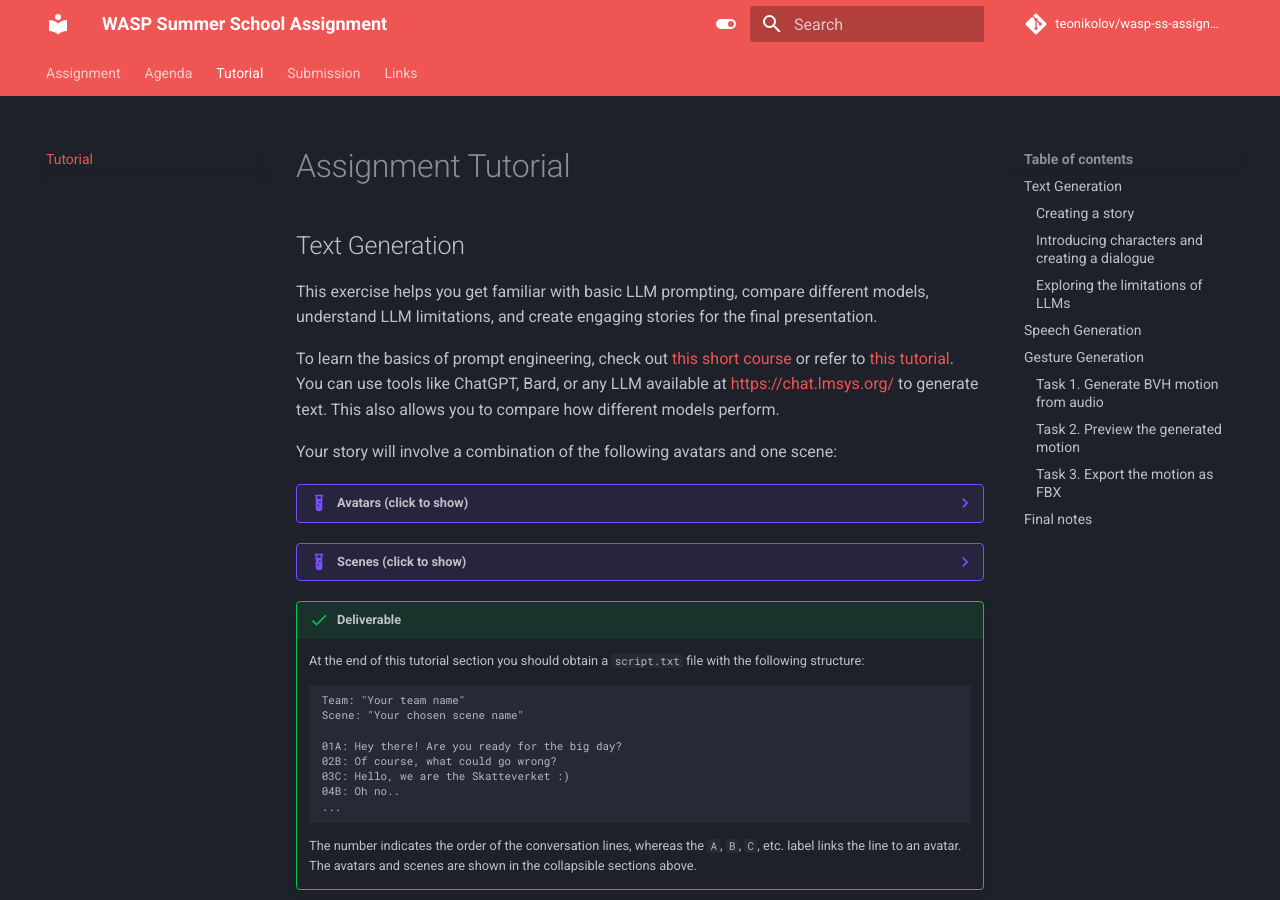
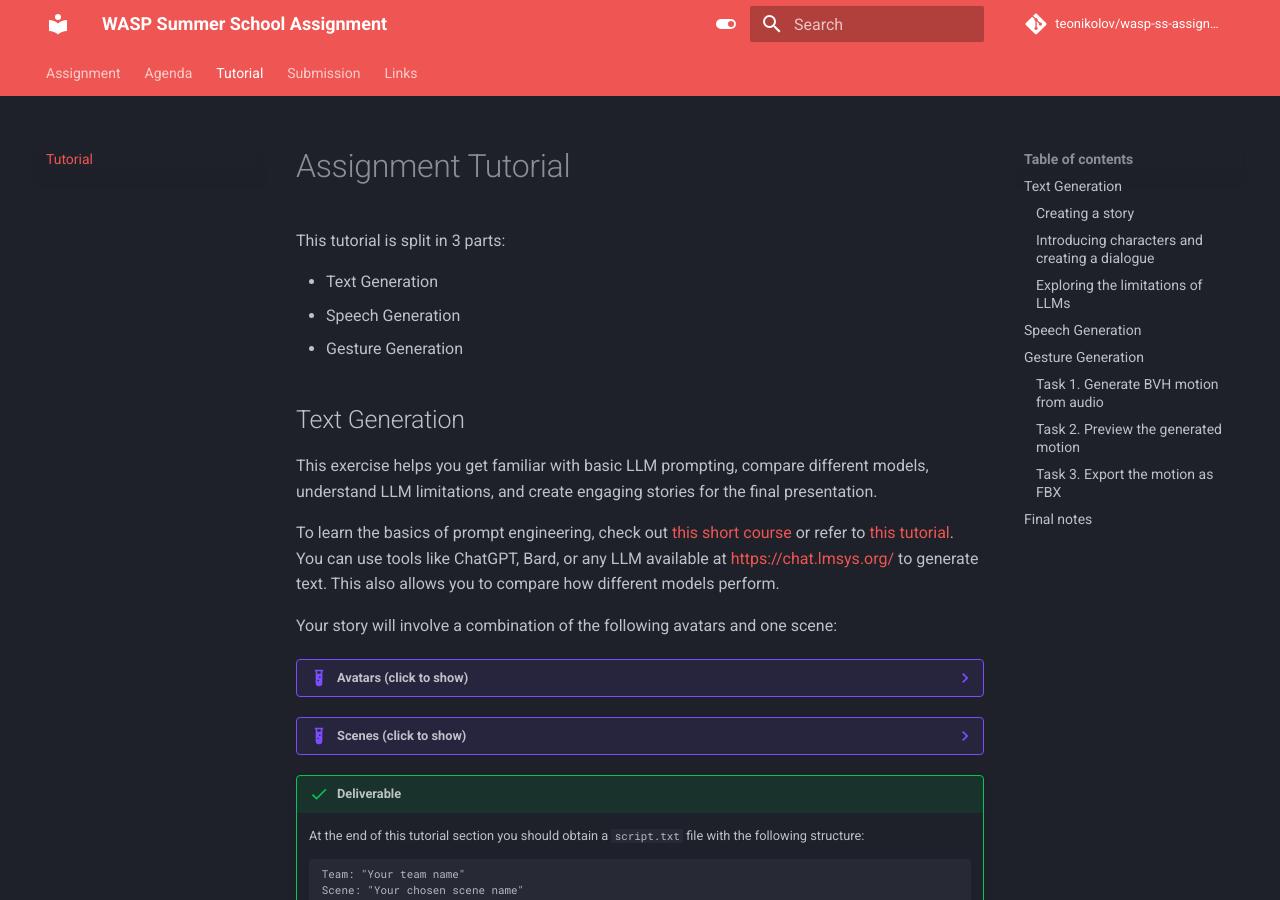
Before and after one commit to TeoNikolov/wasp-ss-assignment, an MkDocs documentation site: the page built from docs/tutorial.md, in a window 1280 px wide and 900 px high. Built offline with MkDocs 1.6.1 and Material for MkDocs 9.7.7, drawn with Linux system fonts in a browser that asks for light colours; comment, search, counter and statistics services are not loaded.

Commit message:
Update tutorial.md

```diff
--- a/docs/tutorial.md
+++ b/docs/tutorial.md
@@ -1,4 +1,10 @@
 # Assignment Tutorial
+
+This tutorial is split in 3 parts:
+
+- Text Generation
+- Speech Generation
+- Gesture Generation
 
 ## Text Generation
 
```
